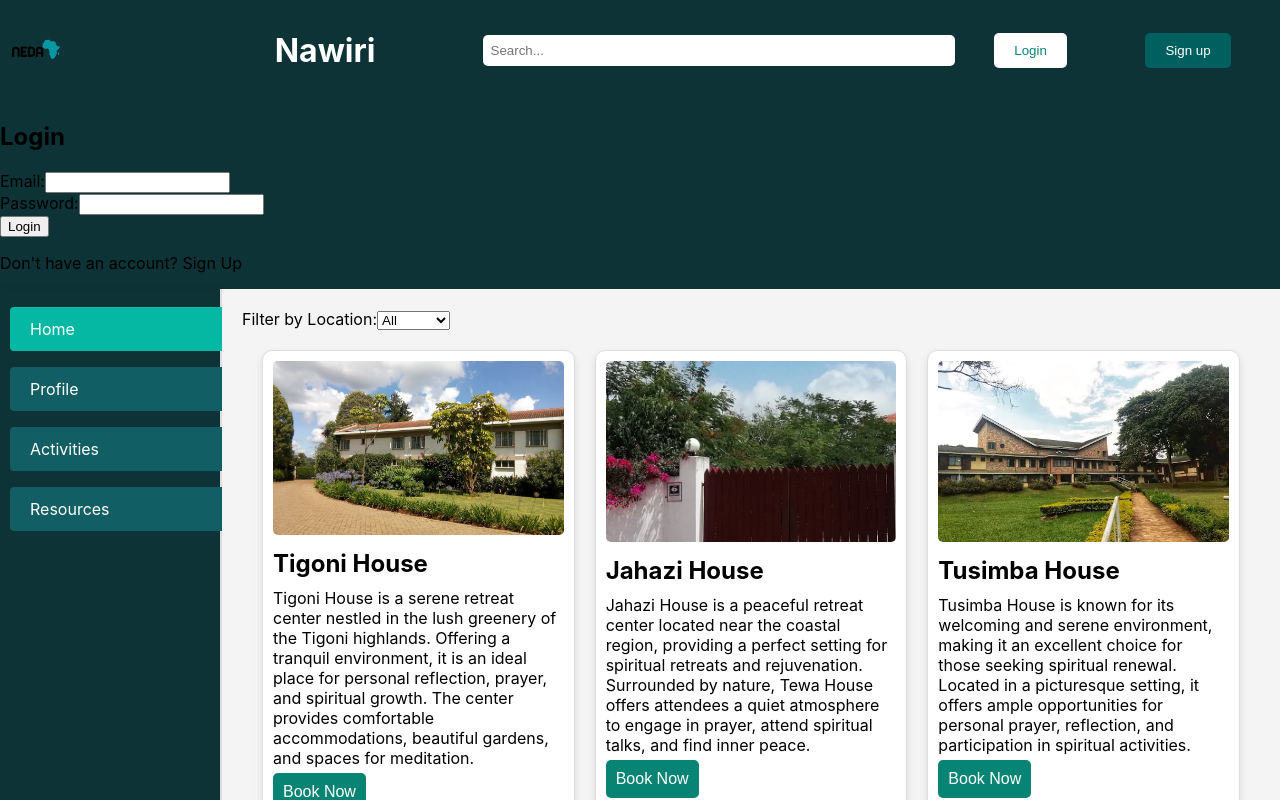
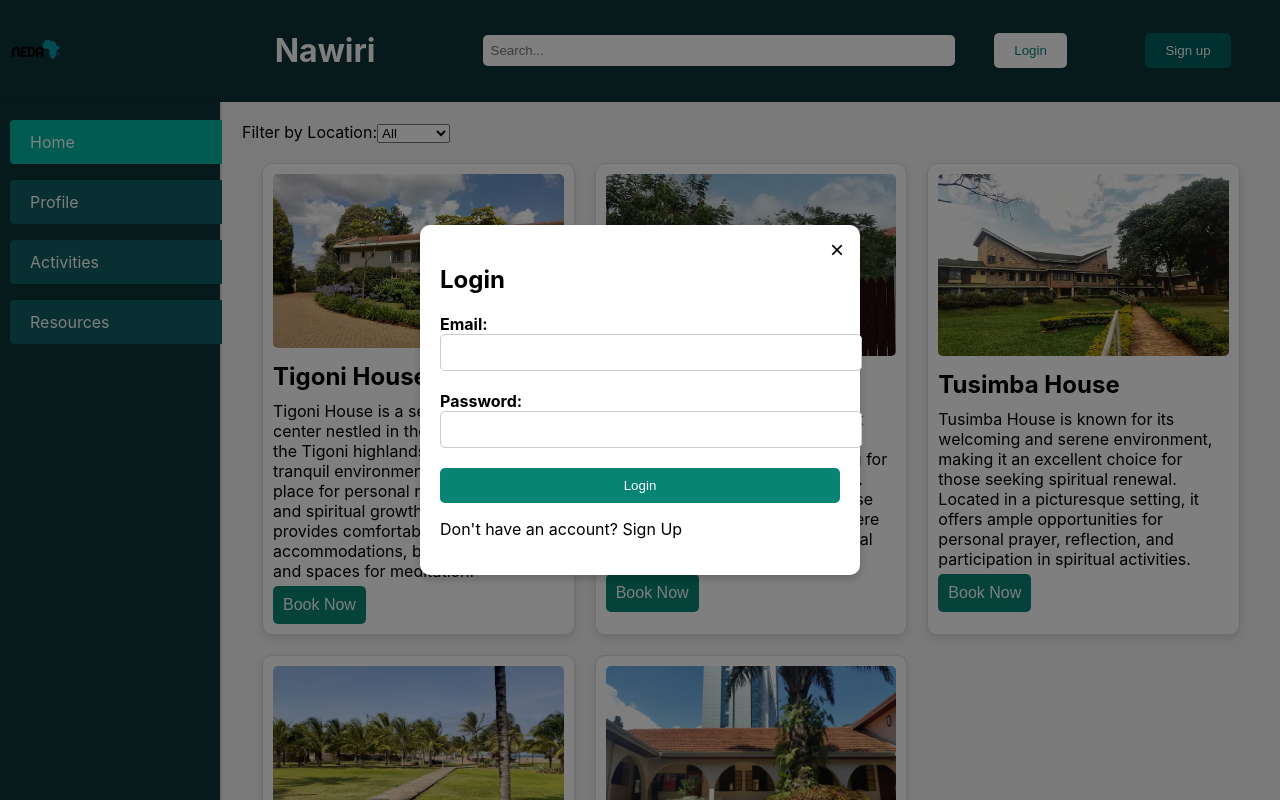
Before and after one commit to Emmamwitimi/Nawiri-in-React, a React (Create React App) app: page / in a window 1280 px wide. Both pictures are taken after a click on the button "Login". Shown: the top 800 px of the page. Built offline with nearby package versions, Linux system fonts and the light colour scheme.

Commit message:
auth styling

```diff
--- a/src/components/LoginForm.js
+++ b/src/components/LoginForm.js
@@ -2,9 +2,9 @@ import React, { useState } from 'react';
 import { auth } from '../firebase';
 import { signInWithEmailAndPassword } from 'firebase/auth';
 import { useNavigate } from 'react-router-dom';
-import "./LoginForm.css"
+import './LoginForm.css'; // Ensure this CSS file contains the modal styles
 
-const Login = ({ onSignupClick }) => {
+const Login = ({ onSignupClick, onClose }) => {
   const [email, setEmail] = useState('');
   const [password, setPassword] = useState('');
   const [error, setError] = useState(null);
@@ -21,7 +21,9 @@ const Login = ({ onSignupClick }) => {
   };
 
   return (
-    <div className="login-form-popup">
+    <div className="modal-overlay">
+      <div className="modal-card">
+        <button className="close-btn" onClick={onClose}>&times;</button>
         <h2>Login</h2>
         {error && <p>{error}</p>}
         <form onSubmit={handleSubmit}>
@@ -49,6 +51,7 @@ const Login = ({ onSignupClick }) => {
           Don't have an account? <span onClick={onSignupClick}>Sign Up</span>
         </p>
       </div>
+    </div>
   );
 };
 
--- a/src/components/SignupForm.js
+++ b/src/components/SignupForm.js
@@ -1,9 +1,9 @@
 import React, { useState } from 'react';
 import { auth } from '../firebase';
 import { createUserWithEmailAndPassword } from 'firebase/auth';
-import "./SignupForm.css"
+import './SignupForm.css'; // Ensure this CSS file contains the modal styles
 
-const Signup = ({ onLoginClick }) => {
+const Signup = ({ onLoginClick, onClose }) => {
   const [email, setEmail] = useState('');
   const [password, setPassword] = useState('');
   const [confirmPassword, setConfirmPassword] = useState('');
@@ -24,7 +24,9 @@ const Signup = ({ onLoginClick }) => {
   };
 
   return (
-    <div className="signup-form-popup">
+    <div className="modal-overlay">
+      <div className="modal-card">
+        <button className="close-btn" onClick={onClose}>&times;</button>
         <h2>Sign Up</h2>
         {error && <p>{error}</p>}
         <form onSubmit={handleSubmit}>
@@ -61,6 +63,7 @@ const Signup = ({ onLoginClick }) => {
           Already have an account? <span onClick={onLoginClick}>Log In</span>
         </p>
       </div>
+    </div>
   );
 };
 
```
Lines whose indentation alone changed are shown as unchanged.
